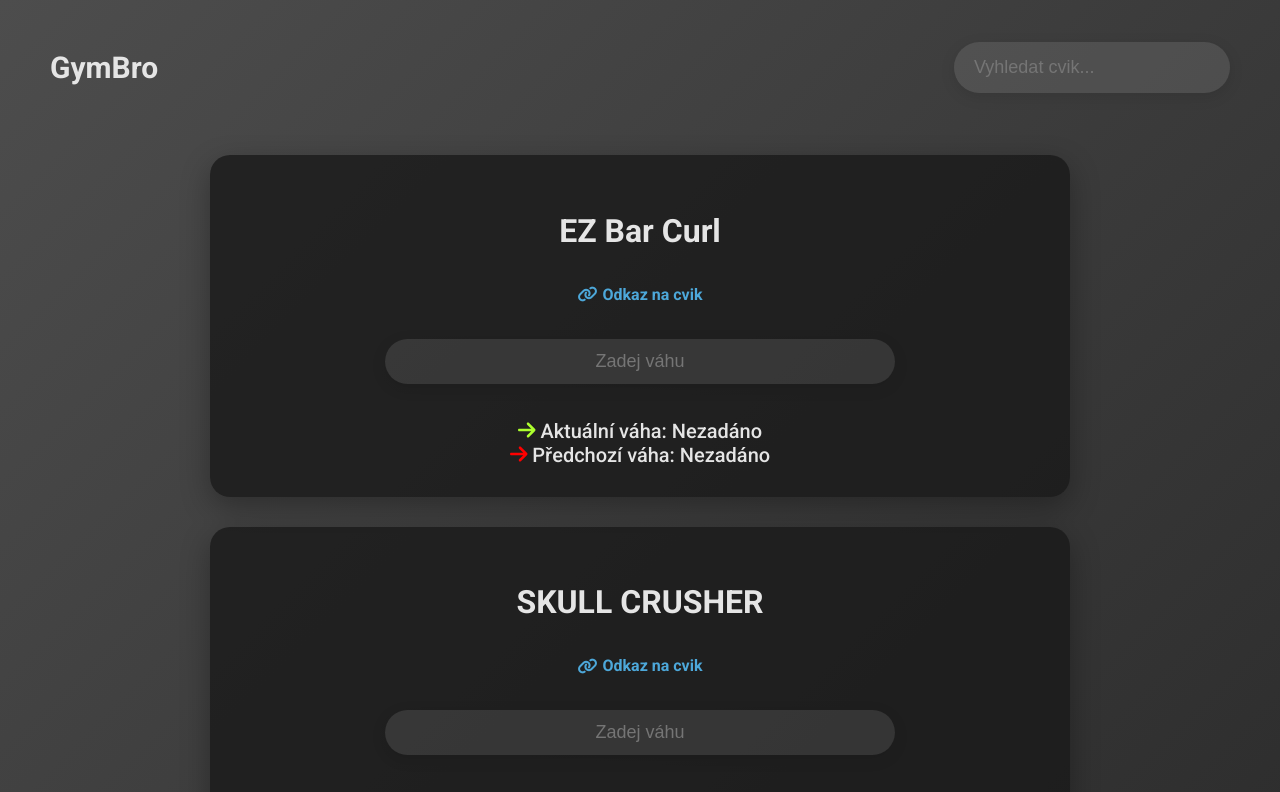
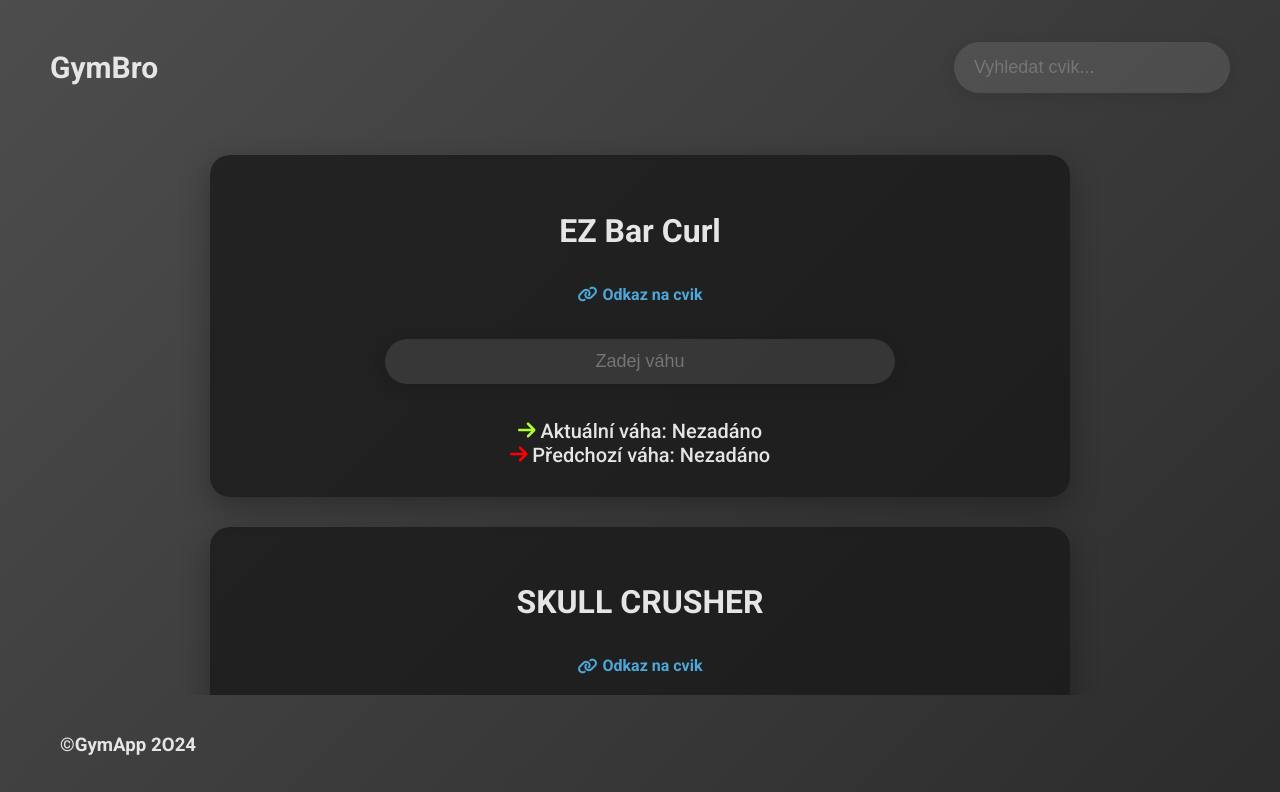
Before and after one commit to drobiss/Gym-App, a React (Vite) app: page / in a window 1280 px wide. Shown: the top 792 px of the page. Built offline with nearby package versions, Linux system fonts and the light colour scheme.

Commit message:
exercise box set to 80vh

```diff
--- a/src/index.css
+++ b/src/index.css
@@ -62,7 +62,7 @@ nav input:focus {
 }
 
 .exercises-box {
-  height: calc(100vh - 120px);
+  height: calc(80vh - 120px);
   overflow-y: auto;
   -webkit-overflow-scrolling: touch;
   display: flex;
```
